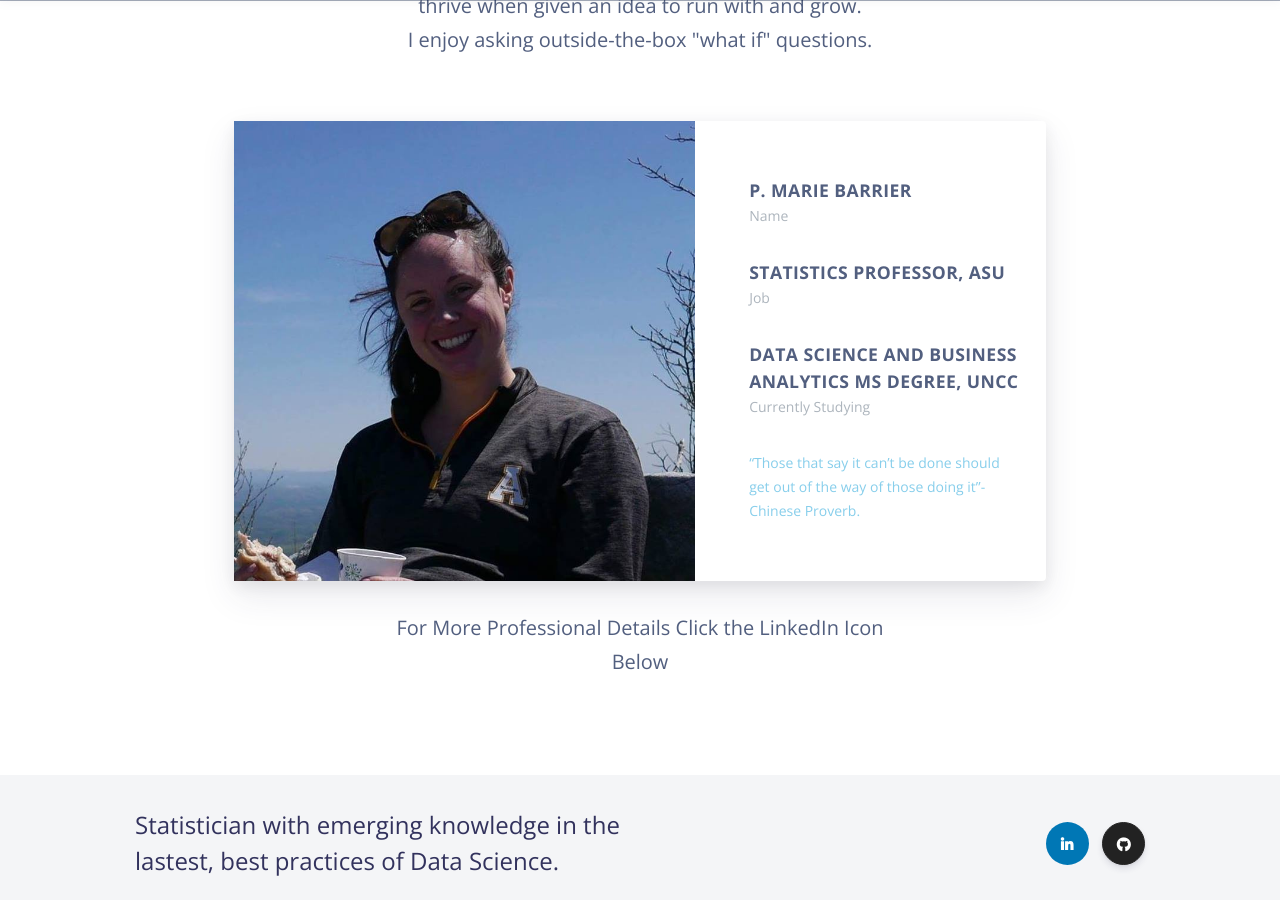
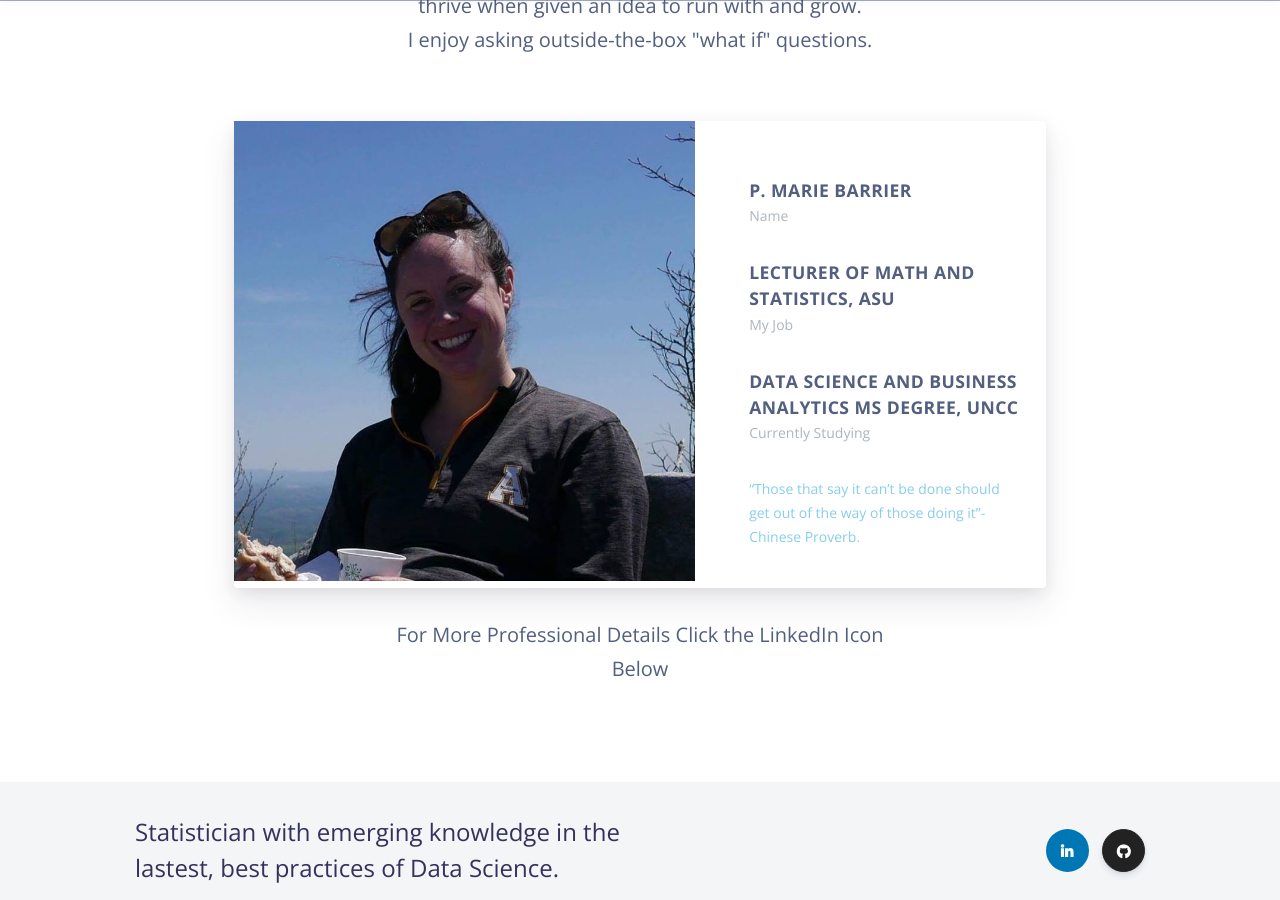
Before and after one commit to patriciamariebarrier/patriciamariebarrier.github.io, a Jekyll site: the page built from _pages/about.md, in a window 1280 px wide and 900 px high, scrolled down 958 px. Built offline with Jekyll 4.4.1, drawn with Linux system fonts in a browser that asks for light colours; nearby versions of some CDN libraries.

Commit message:
Update team-carousel-4.html

```diff
--- a/_includes/components/teams/team-carousel-4.html
+++ b/_includes/components/teams/team-carousel-4.html
@@ -27,8 +27,8 @@
                 </div>
                 <div class="card-profile-stats">
                   <div class="text-left p-0">
-                    <span class="heading">Statistics Professor, ASU</span>
-                    <span class="description">Job</span>
+                    <span class="heading">Lecturer of Math and Statistics, ASU</span>
+                    <span class="description">My Job</span>
                   </div>
                 </div>
                    <div class="card-profile-stats">
```
